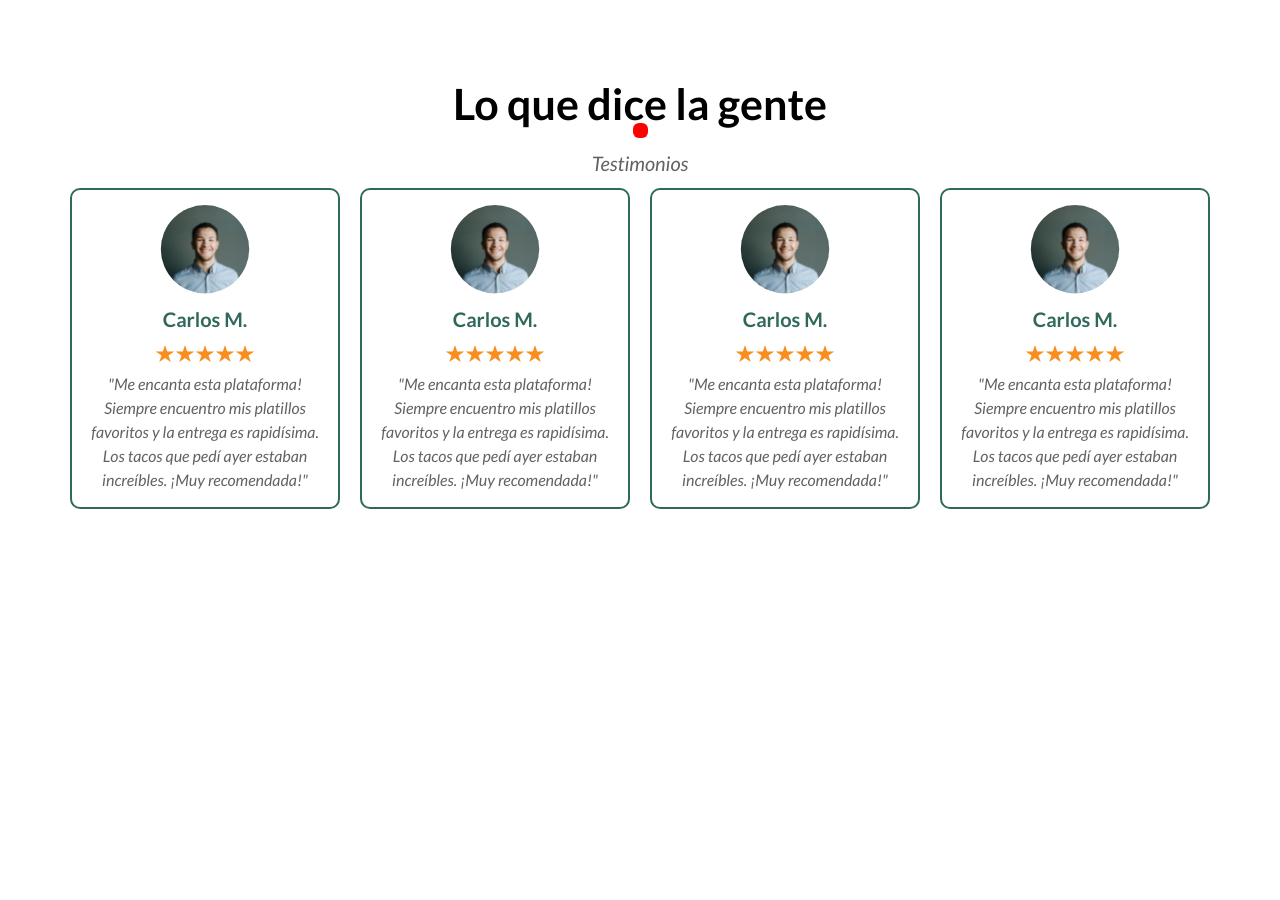
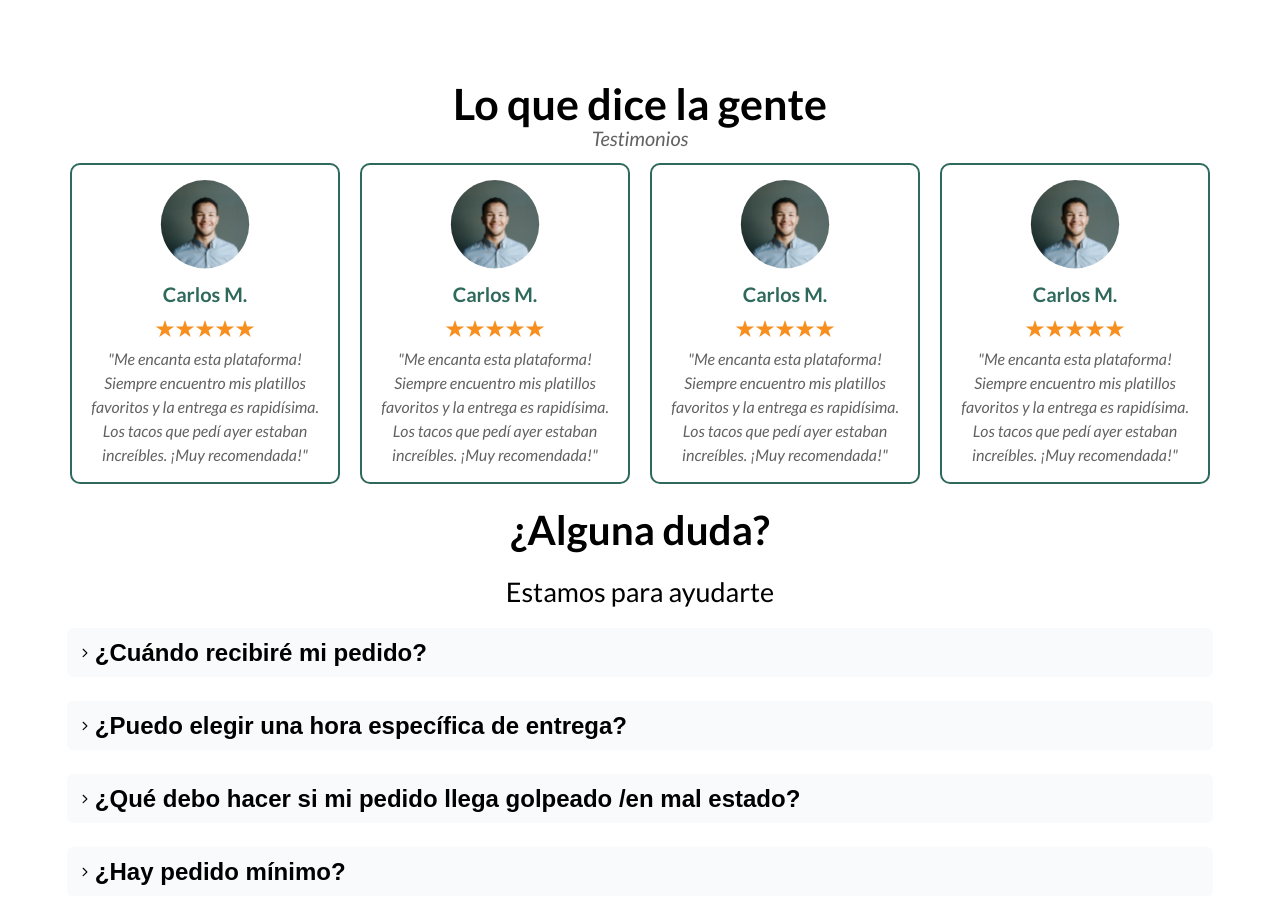
Before and after one commit to Code-Morth/Latam-Food-Front, a Vue app: page / in a window 1280 px wide. Shown: the part 2440-3340 px from the top of the page. Before the commit the page ends 2949 px from the top, so only its background shows below. Built offline with nearby package versions, Linux system fonts and the light colour scheme; a web font is replaced by a local one.

Commit message:
home finish

```diff
--- a/src/components/organins/home/FaqSection.vue
+++ b/src/components/organins/home/FaqSection.vue
@@ -0,0 +1,106 @@
+<script setup lang='ts'>
+import Accordion from 'primevue/accordion';
+import AccordionTab from 'primevue/accordiontab';
+
+
+</script>
+
+<template>
+    <div class='FaqSection'>
+        <div class='faq-section'>
+            <h1>¿Alguna duda?</h1>
+            <h2>Estamos para ayudarte</h2>
+            <div class='accordion-container'>
+                <div class="card">
+                    <Accordion :activeIndex="null">
+                        <AccordionTab header="¿Cuándo recibiré mi pedido?">
+                            <p class="m-0">
+                                Lorem ipsum dolor sit amet, consectetur adipiscing elit, sed do eiusmod tempor
+                                incididunt ut labore et dolore magna aliqua. Ut enim ad minim veniam, quis nostrud
+                                exercitation ullamco laboris nisi ut aliquip ex ea commodo
+                                consequat. Duis aute irure dolor in reprehenderit in voluptate velit esse cillum dolore
+                                eu fugiat nulla pariatur. Excepteur sint occaecat cupidatat non proident, sunt in culpa
+                                qui officia deserunt mollit anim id est laborum.
+                            </p>
+                        </AccordionTab>
+                    </Accordion>
+                </div>
+                <div class="card">
+                    <Accordion :activeIndex="null">
+                        <AccordionTab header="¿Puedo elegir una hora específica de entrega?">
+                            <p class="m-0">
+                                Lorem ipsum dolor sit amet, consectetur adipiscing elit, sed do eiusmod tempor
+                                incididunt ut labore et dolore magna aliqua. Ut enim ad minim veniam, quis nostrud
+                                exercitation ullamco laboris nisi ut aliquip ex ea commodo
+                                consequat. Duis aute irure dolor in reprehenderit in voluptate velit esse cillum dolore
+                                eu fugiat nulla pariatur. Excepteur sint occaecat cupidatat non proident, sunt in culpa
+                                qui officia deserunt mollit anim id est laborum.
+                            </p>
+                        </AccordionTab>
+                    </Accordion>
+                </div>
+                <div class="card">
+                    <Accordion :activeIndex="null">
+                        <AccordionTab header="¿Qué debo hacer si mi pedido llega golpeado /en mal estado?">
+                            <p class="m-0">
+                                Lorem ipsum dolor sit amet, consectetur adipiscing elit, sed do eiusmod tempor
+                                incididunt ut labore et dolore magna aliqua. Ut enim ad minim veniam, quis nostrud
+                                exercitation ullamco laboris nisi ut aliquip ex ea commodo
+                                consequat. Duis aute irure dolor in reprehenderit in voluptate velit esse cillum dolore
+                                eu fugiat nulla pariatur. Excepteur sint occaecat cupidatat non proident, sunt in culpa
+                                qui officia deserunt mollit anim id est laborum.
+                            </p>
+                        </AccordionTab>
+                    </Accordion>
+                </div>
+                <div class="card">
+                    <Accordion :activeIndex="null">
+                        <AccordionTab header="¿Hay pedido mínimo?">
+                            <p class="m-0">
+                                Lorem ipsum dolor sit amet, consectetur adipiscing elit, sed do eiusmod tempor
+                                incididunt ut labore et dolore magna aliqua. Ut enim ad minim veniam, quis nostrud
+                                exercitation ullamco laboris nisi ut aliquip ex ea commodo
+                                consequat. Duis aute irure dolor in reprehenderit in voluptate velit esse cillum dolore
+                                eu fugiat nulla pariatur. Excepteur sint occaecat cupidatat non proident, sunt in culpa
+                                qui officia deserunt mollit anim id est laborum.
+                            </p>
+                        </AccordionTab>
+                    </Accordion>
+                </div>
+            </div>
+        </div>
+    </div>
+</template>
+
+<style lang='postcss' scoped>
+.FaqSection {
+
+    @apply mt-[2rem] w-full;
+
+}
+
+.faq-section {
+
+    @apply flex flex-col gap-[2rem] justify-center items-center w-full;
+
+}
+
+.accordion-container {
+
+    @apply flex flex-col gap-[2rem] w-full;
+
+}
+
+.p-accordion {
+
+    @apply text-[2.4rem] font-semibold w-full;
+
+}
+
+/*.p-accordion-header{
+
+    @apply bg-[red] ;
+
+}*/
+
+</style>
--- a/src/components/organins/home/NewDishesAndPeople.vue
+++ b/src/components/organins/home/NewDishesAndPeople.vue
@@ -1,10 +1,5 @@
 <script setup lang="ts">
-import ColorPicker from 'primevue/colorpicker';
 import CardTestimonials from '../../molecules/CardTestimonials.vue';
-
-import { ref } from "vue";
-
-const color = ref();
 
 </script>
 
@@ -16,16 +11,11 @@ const color = ref();
             <header>
                 <h2>
                     Nuevos platos
-
                 </h2>
-
                 <h2>Todas las semanas</h2>
             </header>
             <main>
                 <h3>Lo que dice la gente</h3>
-                <div class="card flex justify-content-center">
-                    <ColorPicker v-model="color" />
-                </div>
                 <p>Testimonios</p>
                 <div class='cards-container'>
                     <CardTestimonials />
--- a/src/pages/home/Home.vue
+++ b/src/pages/home/Home.vue
@@ -1,5 +1,6 @@
 <script setup>
 import ContainerComponents from "../../components/global/ContainerComponents.vue";
+import FaqSection from '../../components/organins/home/FaqSection.vue';
 import InformativeHome from "../../components/organins/home/InformativeHome.vue";
 import NewDishesAndPeople from '../../components/organins/home/NewDishesAndPeople.vue';
 import OurRecommendations from "../../components/organins/home/OurRecommendations.vue";
@@ -14,6 +15,7 @@ import CountrySection from '../../components/pages/home/CountrySection.vue';
       <OurRecommendations />
       <CountrySection />
       <NewDishesAndPeople />
+      <FaqSection/>
     </ContainerComponents>
   </div>
 </template>
--- a/src/pages/main.js
+++ b/src/pages/main.js
@@ -3,11 +3,12 @@ import '../styles/global.css';
 import App from './App.vue';
 import router from './router';
 import PrimeVue from 'primevue/config';
-import 'primevue/resources/themes/aura-light-green/theme.css'
+import 'primevue/resources/themes/lara-light-indigo/theme.css'
 import 'primevue/resources/primevue.min.css';
 import 'primeicons/primeicons.css';
 
 const app = createApp(App);
+
 app.use(PrimeVue);
 
 app.use(router);
```
